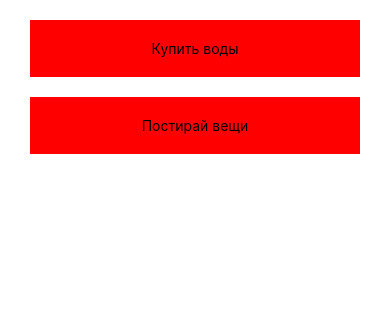
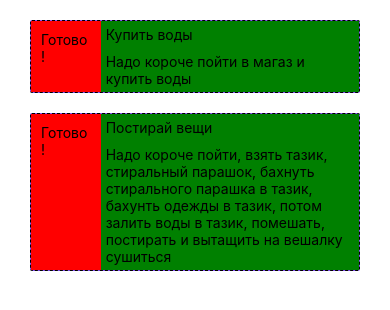
Before and after one commit to PimonovDaniil/taskManager, a React Native app: screen / in a window 390 px wide. Shown: the top 310 px of the page. Built offline with nearby package versions, Linux system fonts and the light colour scheme.

Commit message:
верстаю таски

```diff
--- a/components/Task.js
+++ b/components/Task.js
@@ -20,18 +20,31 @@ import {
 } from 'react-native/Libraries/NewAppScreen';
 
 const Task: () => Node = ({el}) => {
+
   return (
     <SafeAreaView>
-      <Text style={styles.taskStyle}>{el.nameTask}</Text>
+      <View style={styles.taskStyle}>
+        <View style={[{flex: 1}, {backgroundColor: 'red'}, {padding: 10}]}>
+          <Text>Готово!</Text>
+        </View>
+        <View style={[{flex: 5}, {backgroundColor: 'green'},{padding:5}]}>
+          <Text>{el.nameTask}</Text>
+          <Text style={[{marginTop:10}]}>{el.descriptionTask}</Text>
+        </View>
+      </View>
+      {/*<Text>{el.nameTask}</Text>*/}
     </SafeAreaView>
   );
 };
 
 const styles = StyleSheet.create({
   taskStyle: {
-    padding: 20,
-    backgroundColor: "red",
-    textAlign: "center",
+    flexDirection: 'row',
+    flex: 1,
+    borderWidth: 3,
+    borderRadius: 2,
+    border: '1px dashed black',
+    backgroundColor: '#8652f7',
     marginTop: 20,
     marginLeft: 30,
     marginRight: 30,
```
